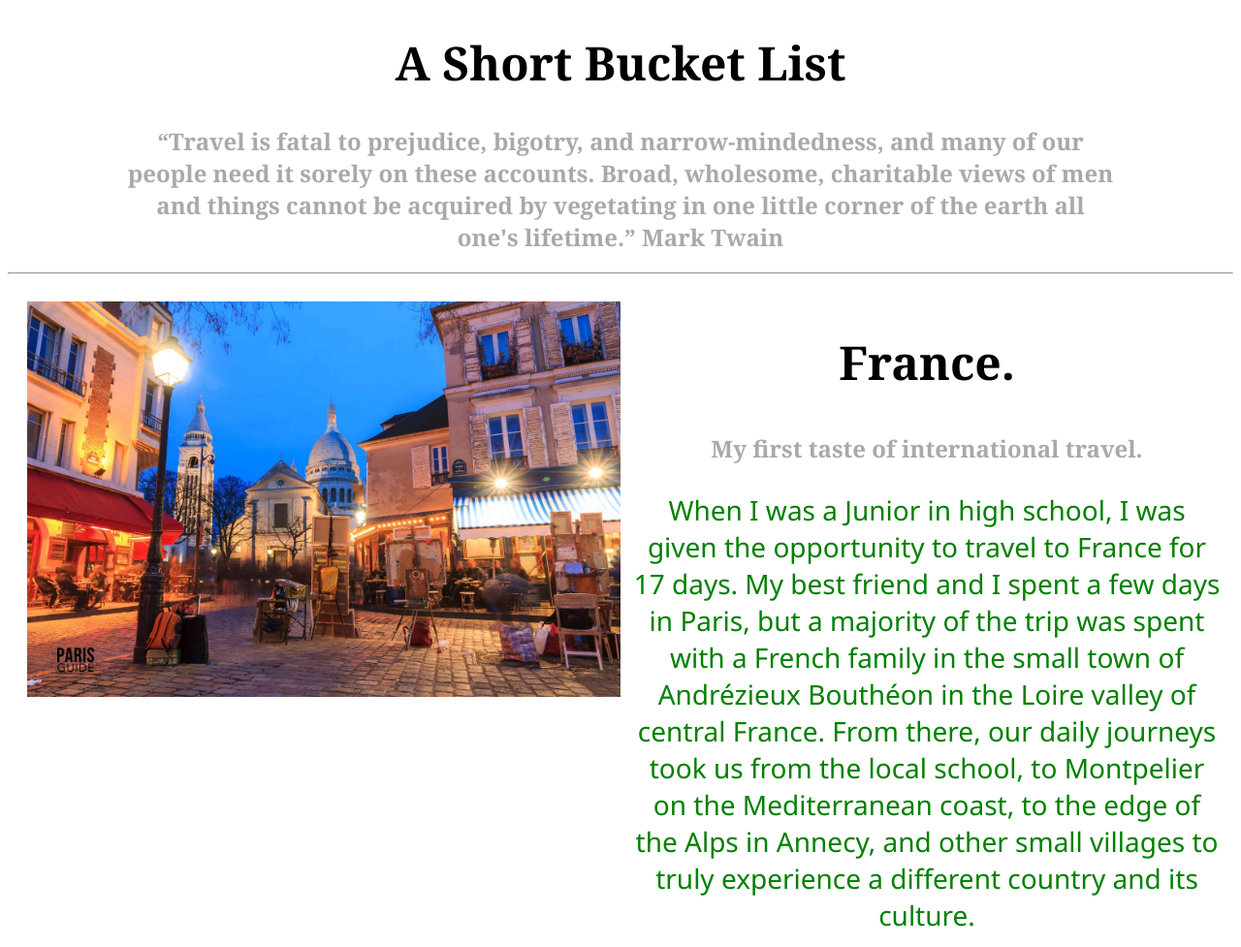
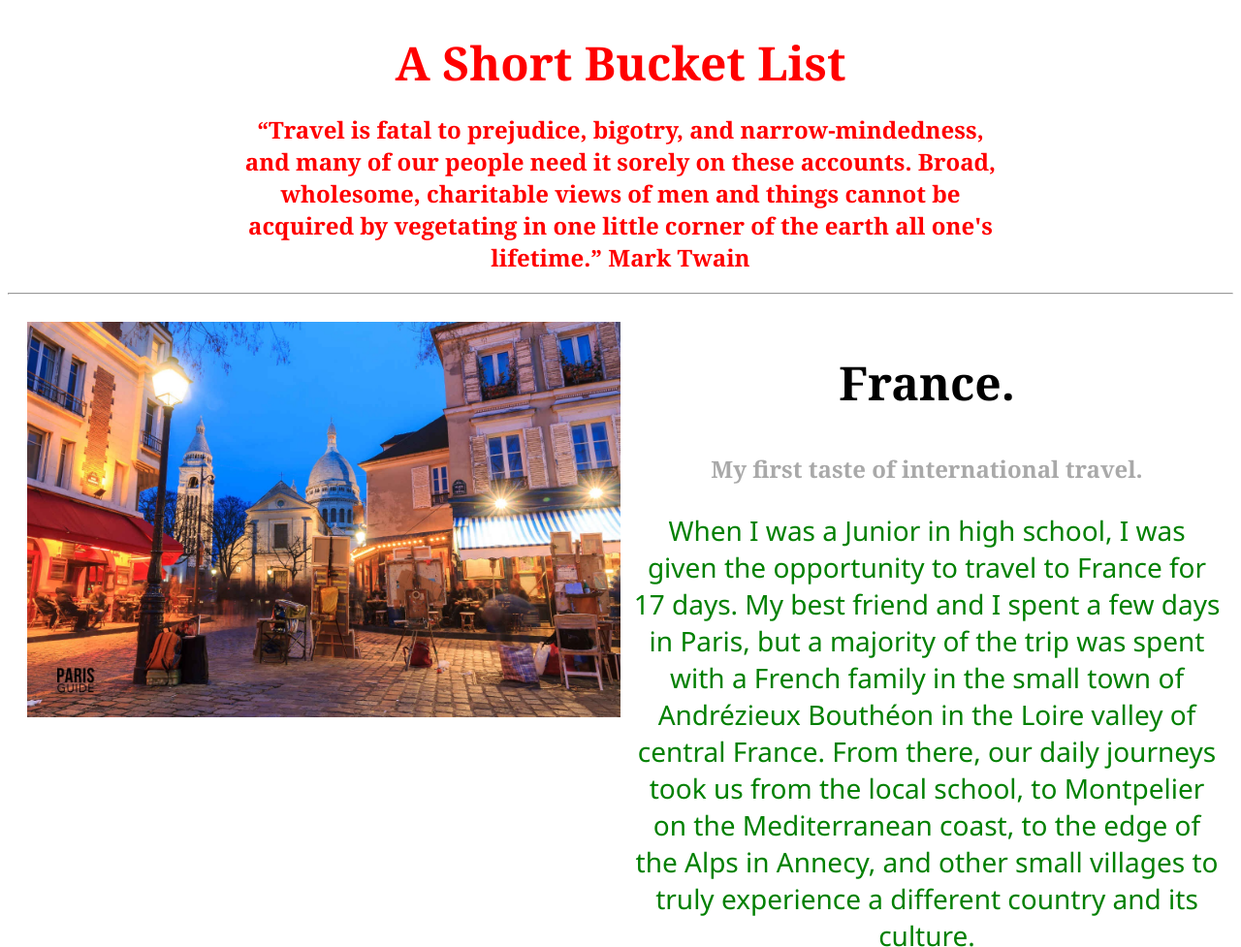
Before and after one commit to bahbond/js-assignment-4-html-me-something-bahbond, a website: page index.html in a window 1280 px wide. Shown: the top 977 px of the page at 97% size. Drawn offline with Linux system fonts and the light colour scheme.

Commit message:
mainHeader

```diff
--- a/index.html
+++ b/index.html
@@ -8,8 +8,8 @@
    </head>
    <body>
 <header id="mainHeading">
-<h1 class ="mainHeading">A Short Bucket List</h1>
-<h2>“Travel is fatal to prejudice, bigotry, and narrow-mindedness, and many of our people need it sorely on these accounts.
+<h1 id ="mainHeading">A Short Bucket List</h1>
+<h2 id ="mainHeading">“Travel is fatal to prejudice, bigotry, and narrow-mindedness, and many of our people need it sorely on these accounts.
     Broad, wholesome, charitable views of men and things cannot be acquired by vegetating in one little corner of the earth all one's lifetime.” Mark Twain</h2>
 </header>
 <main>
--- a/styles.css
+++ b/styles.css
@@ -74,7 +74,8 @@
     font-family:'Segoe UI', Tahoma, Geneva, Verdana, sans-serif;
     text-align: center;
   }
-  #mainHeading{
+  #mainHeading
+  {
     margin-bottom: 20px;
     padding-left: 120px;
     padding-right: 120px;
```
